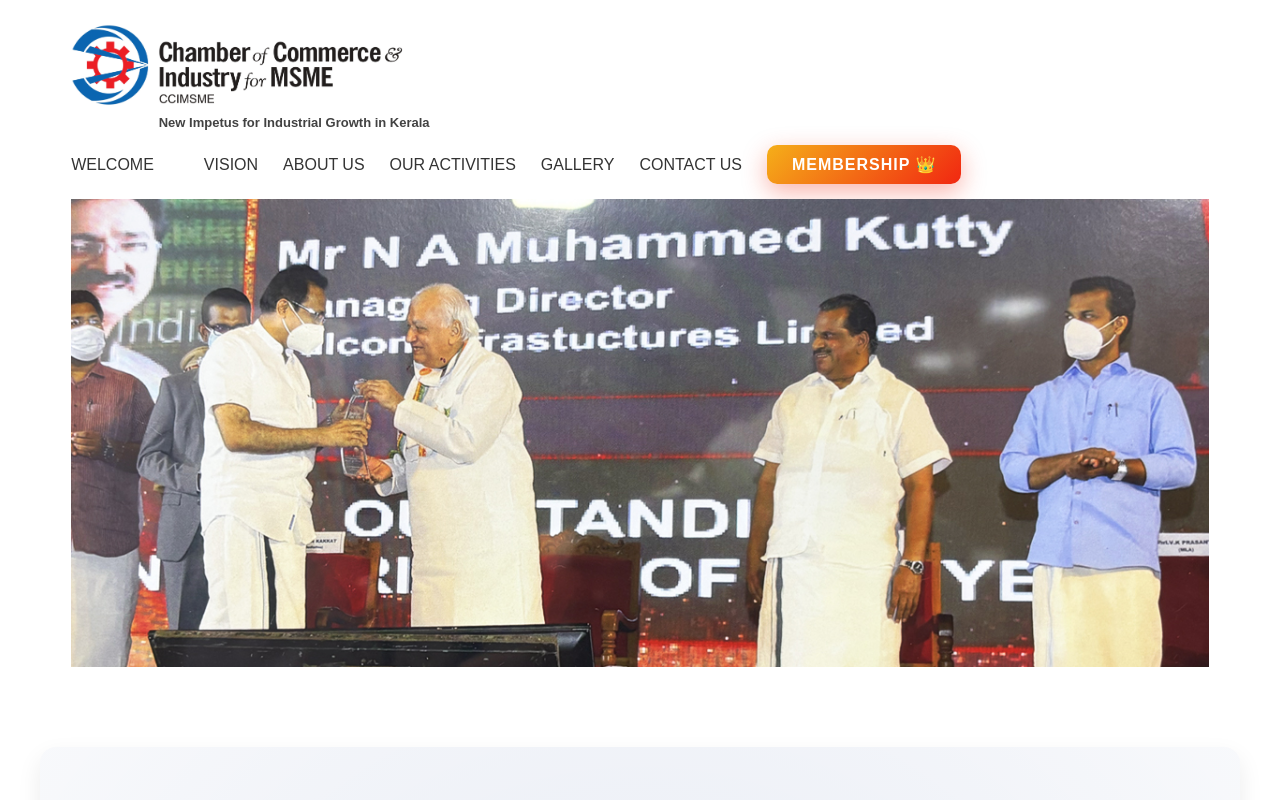
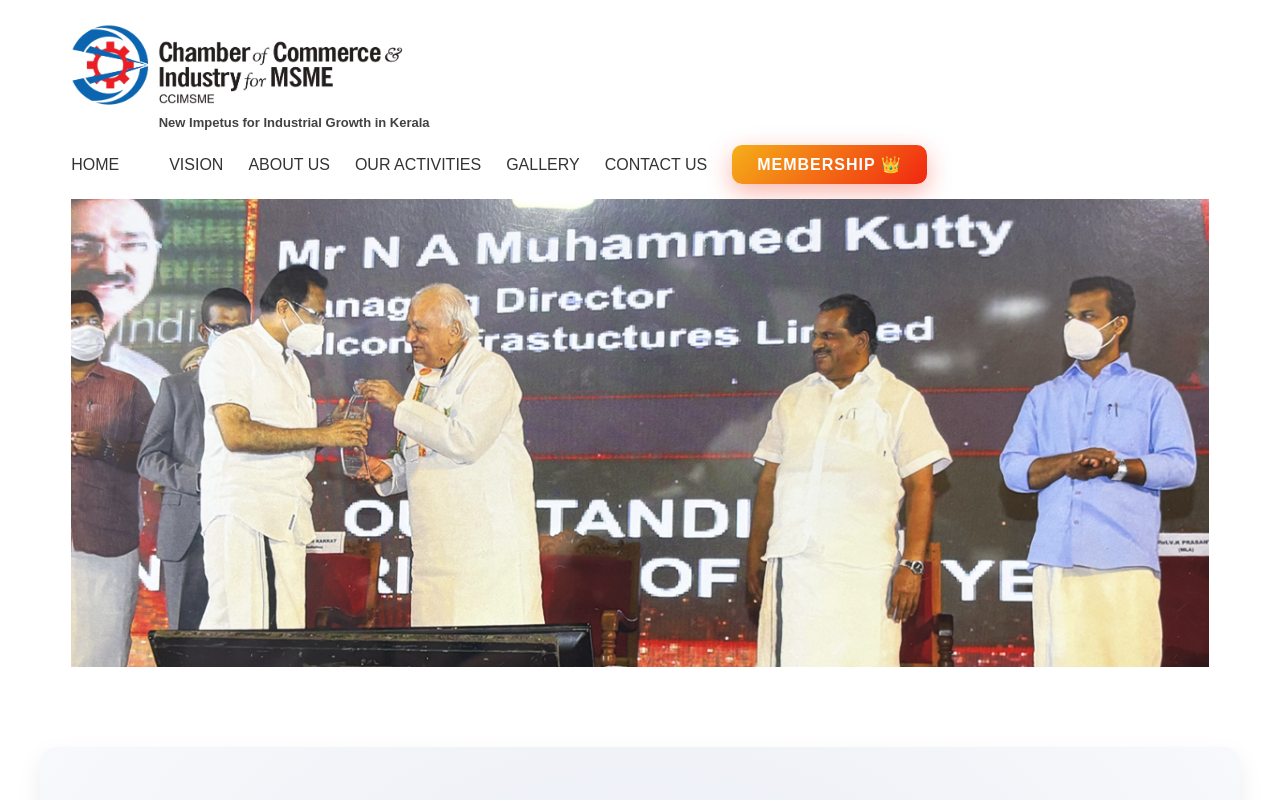
Before and after one commit to falconinfratechnical-ai/CCIMSME, a React (Vite) app in the folder my-project/: page / in a window 1280 px wide. Shown: the top 800 px of the page. Built offline with nearby package versions, Linux system fonts and the light colour scheme.

Commit message:
welcom to home

```diff
--- a/my-project/src/components/Header.jsx
+++ b/my-project/src/components/Header.jsx
@@ -42,7 +42,7 @@
       </div>
 
       <nav className="navbar">
-        <Link to="/">WELCOME</Link>
+        <Link to="/">HOME</Link>
 
         <div
           className="nav-item"
```
Also changed, not shown: my-project/src/components/HomeSection.jsx (line endings or trailing spaces), 1 other file (tests, documents, lock files or other folders).
